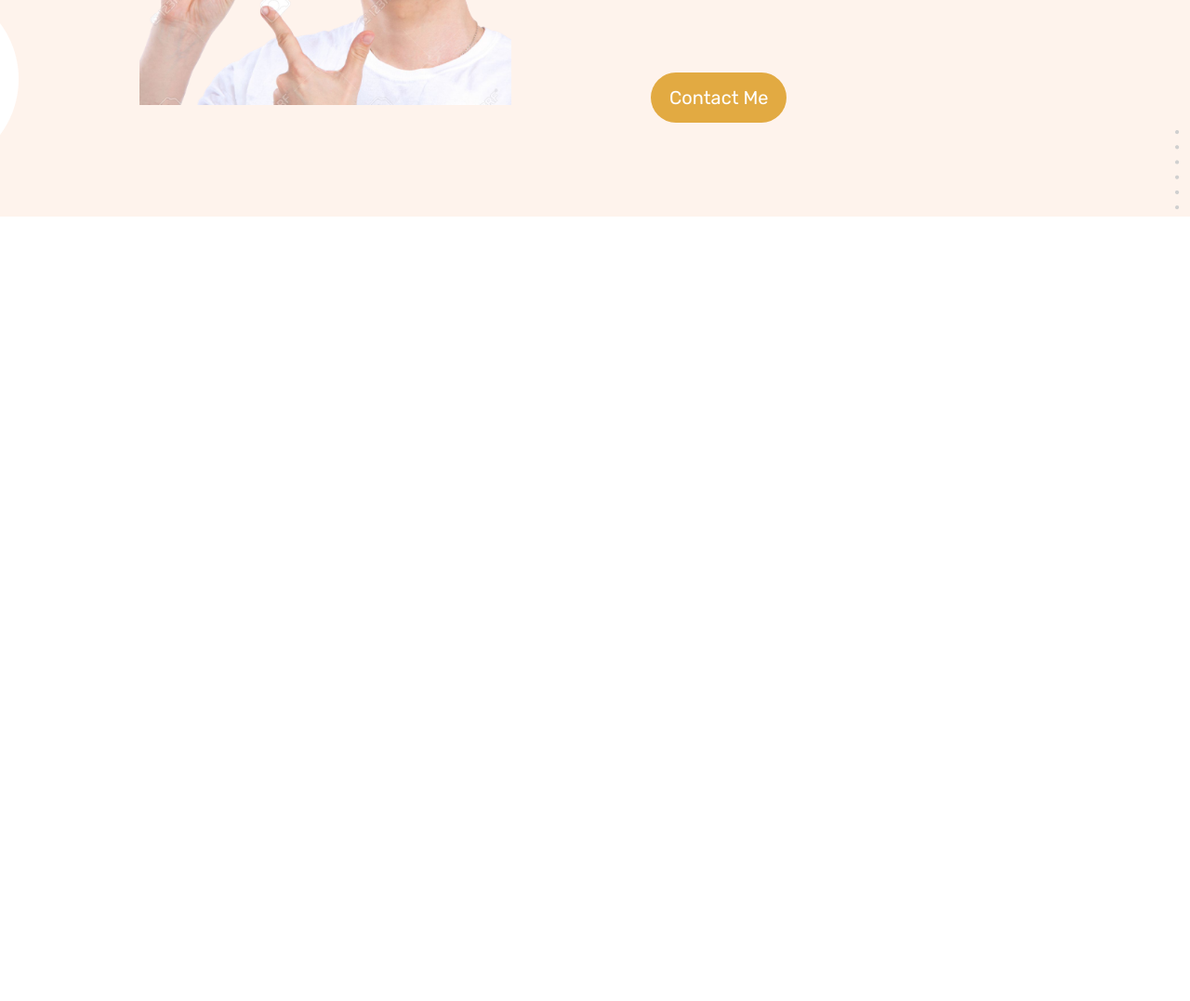
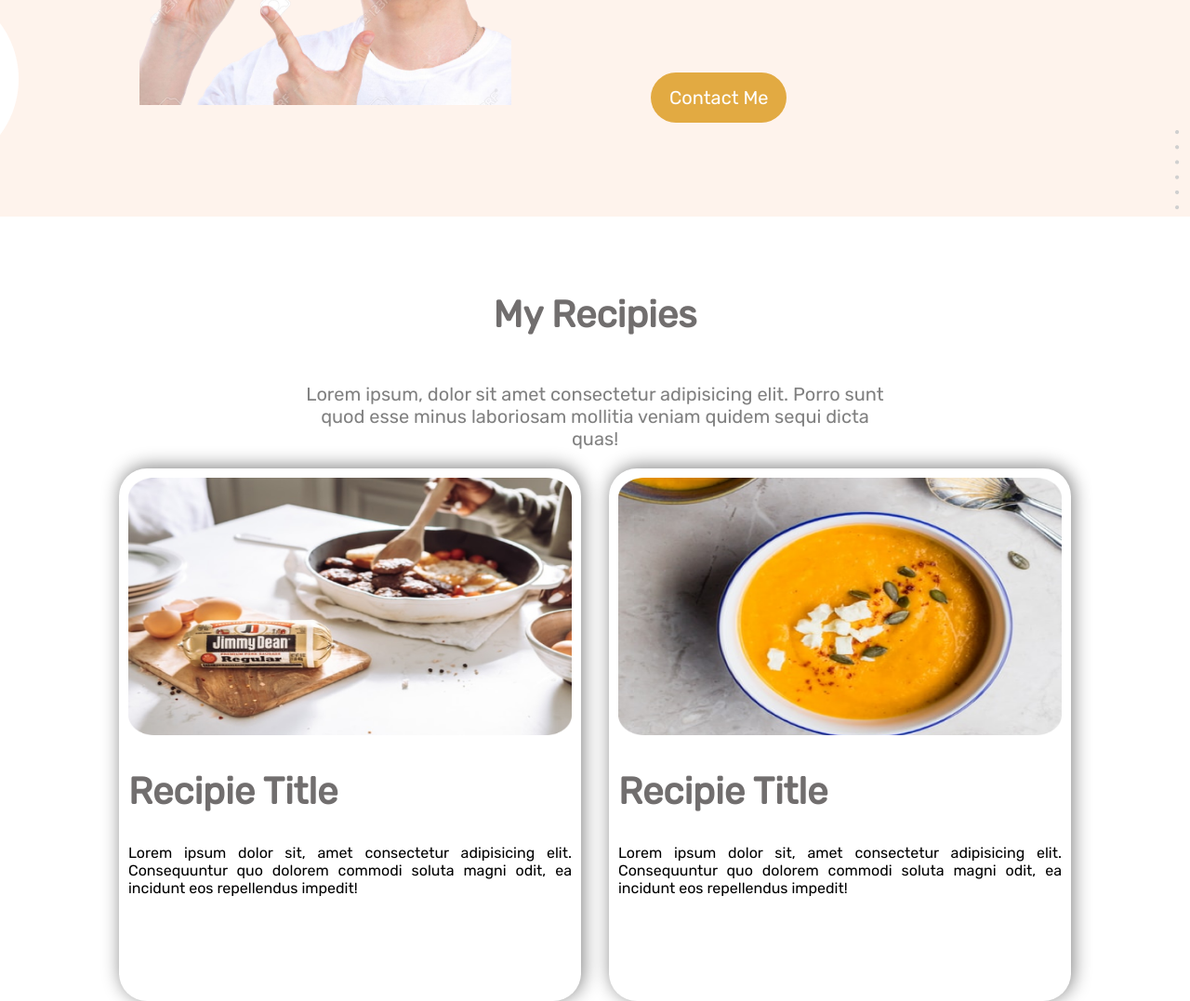
Before and after one commit to LutforShuvo/healthy-web, a plain HTML site: page index.html in a window 1280 px wide. Shown: the part 1238-2315 px from the top of the page at 93% size. Before the commit the page ends 1520 px from the top, so only its background shows below. Drawn offline with Linux system fonts and the light colour scheme.

Commit message:
recipie added

```diff
--- a/index.html
+++ b/index.html
@@ -17,7 +17,7 @@
             <h1><span>Skip</span> the Diet,</h1>
             <h1>Just Eat healthy </h1>
             <h1>with Food Network</h1>
-            <p id="sub-text">Imagine you don't need a diet because we providehealthy and delicious food for you!</p>
+            <p class="sub-text">Imagine you don't need a diet because we providehealthy and delicious food for you!</p>
             <a target="_blank" class="link-button" href="http://www.foodpanda.com">Order Food</a>
         </div>
         <div class="header-image header-div">
@@ -34,5 +34,25 @@
             <a target="_blank" class="link-button" href="">Contact Me</a>
         </div>
     </section>
+    <section class="my-recipies">
+        <div class="my-recipies-header">
+            <h2>My Recipies</h2>
+        <p class="sub-text">
+            Lorem ipsum, dolor sit amet consectetur adipisicing elit. Porro sunt quod esse minus laboriosam mollitia veniam quidem sequi dicta quas!
+        </p>
+        </div>
+        <div class="my-recipies-img">
+            <div class="my-recipies-first-image">
+                <img src="images/food/Project Cover.jpg" alt="">
+                <h2>Recipie Title</h2>
+                <p>Lorem ipsum dolor sit, amet consectetur adipisicing elit. Consequuntur quo dolorem commodi soluta magni odit, ea incidunt eos repellendus impedit!</p>
+            </div>
+            <div class="my-recipies-second-image">
+                <img src="images/food/Project Cover.png" alt="">
+                <h2>Recipie Title</h2>
+                <p>Lorem ipsum dolor sit, amet consectetur adipisicing elit. Consequuntur quo dolorem commodi soluta magni odit, ea incidunt eos repellendus impedit!</p>
+            </div>
+        </div>
+    </section>
 </body>
 </html>
--- a/style.css
+++ b/style.css
@@ -24,7 +24,7 @@ h1{
 span{
     color: #fec017;
 }
-#sub-text{
+.sub-text{
     color:gray;
     opacity: o.9;
     margin-top: 50px;
@@ -83,3 +83,36 @@ h2{
     padding-left: 50px;
 
 }
+/* My Recipie section start */
+.my-recipies-header{
+    margin: auto;
+    text-align: center;
+    padding: 0 25%;
+}
+.my-recipies-img{
+    display:flex;
+
+}
+.my-recipies-img img{
+    width: 100%;
+    height: 50%;
+}
+.my-recipies-first-image{
+    width: 40%;
+    height: auto;
+    margin: 0 15px 0 10%;
+    padding: 10px;
+    box-shadow: 2px -2px 20px gray;
+    border-radius: 30px;
+    text-align: justify;
+    /* border: 5px solid black; */
+}
+.my-recipies-second-image{
+    width: 40%;
+    height: auto;
+    margin: 0 10% 0 15px;
+    padding: 10px;
+    box-shadow: 2px -2px 20px gray;
+    border-radius: 30px;
+    text-align: justify;
+}
```
